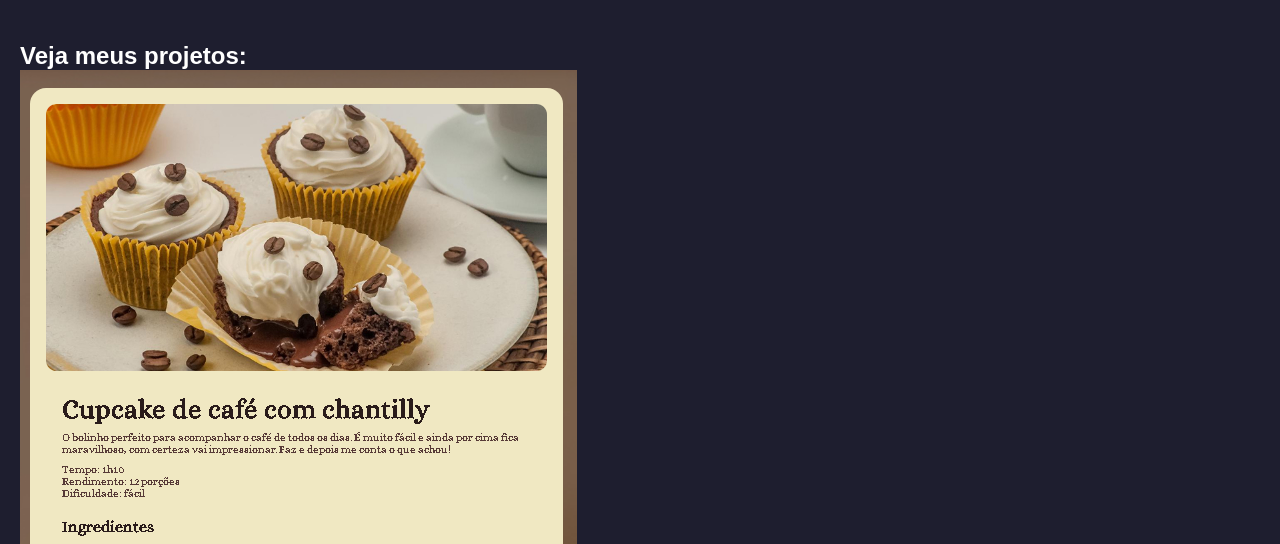
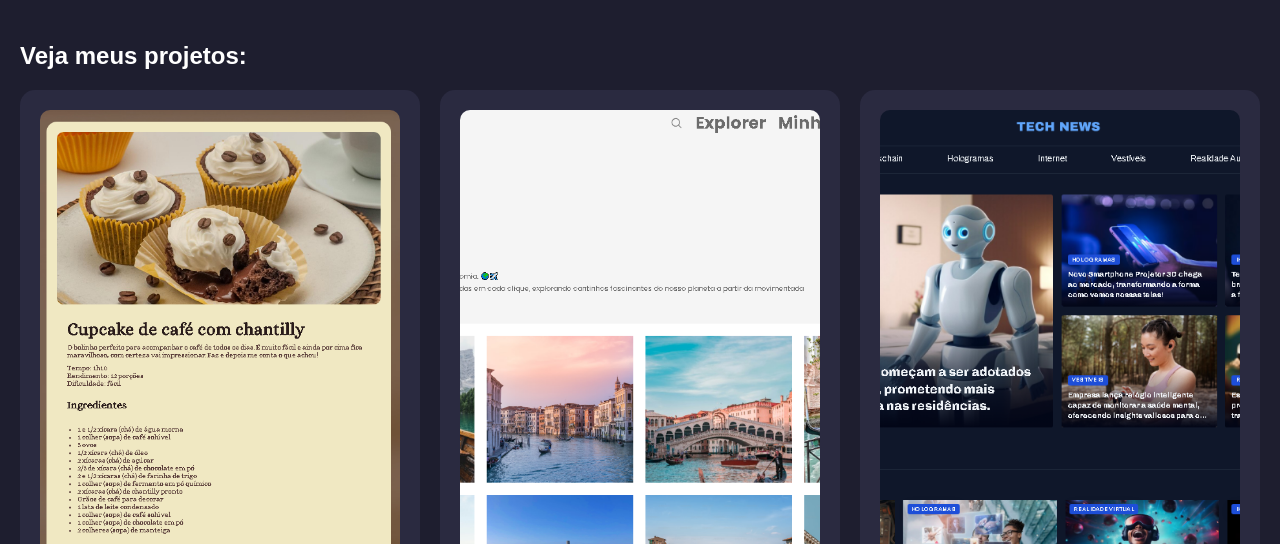
Before and after one commit to jvfaberr/Desafio-portfolio-dev, a plain HTML site: page index.html in a window 1280 px wide. Shown: the part 256-800 px from the top of the page. Drawn offline with Linux system fonts and the light colour scheme.

Commit message:
colocando fundo animado e alinhando os projetos para visualização

```diff
--- a/style.css
+++ b/style.css
@@ -41,3 +41,33 @@ body {
   border-radius: 10px;
   display: inline-block;
 }
+
+.grid-projetos {
+  display: grid;
+  grid-template-columns: repeat(auto-fit, minmax(300px, 1fr));
+  gap: var(--padding);
+  margin-top: 20px;
+  align-items: stretch;
+}
+
+.card {
+  background-color: var(--cor-card);
+  padding: var(--padding);
+  border-radius: 15px;
+  transition: transform 0.3s;
+  display: flex;
+  flex-direction: column;
+  height: 100%;
+}
+
+.card:hover {
+  transform: scale(1.03);
+}
+
+.card img {
+  width: 100%;
+  height: 540px;
+  object-fit: cover;
+  object-position: top;
+  border-radius: 10px;
+}
```
